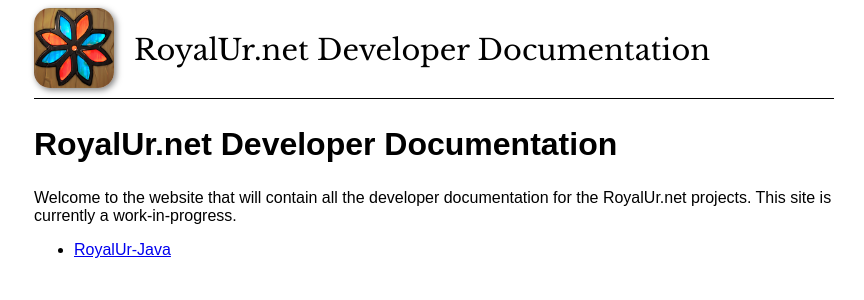
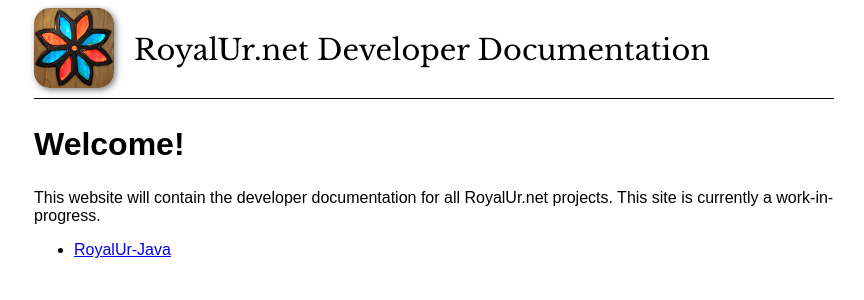
Before and after one commit to RoyalUr/DeveloperDocs, a Jekyll site: the page built from docs/HOME.md, in a window 1280 px wide. Shown: the top 300 px of the page, without its empty margins (214-1078 px from the left). Built offline with Jekyll 4.4.1, drawn with Linux system fonts in a browser that asks for light colours; our own code applies the rules of GitHub Pages for plain Markdown files.

Commit message:
Update home page content

```diff
--- a/docs/HOME.md
+++ b/docs/HOME.md
@@ -1,8 +1,8 @@
 ---
 permalink: /
 ---
-# RoyalUr.net Developer Documentation
+# Welcome!
 
-Welcome to the website that will contain all the developer documentation for the RoyalUr.net projects. This site is currently a work-in-progress.
+This website will contain the developer documentation for all RoyalUr.net projects. This site is currently a work-in-progress.
 
 * [RoyalUr-Java](/RoyalUrJava)
```
